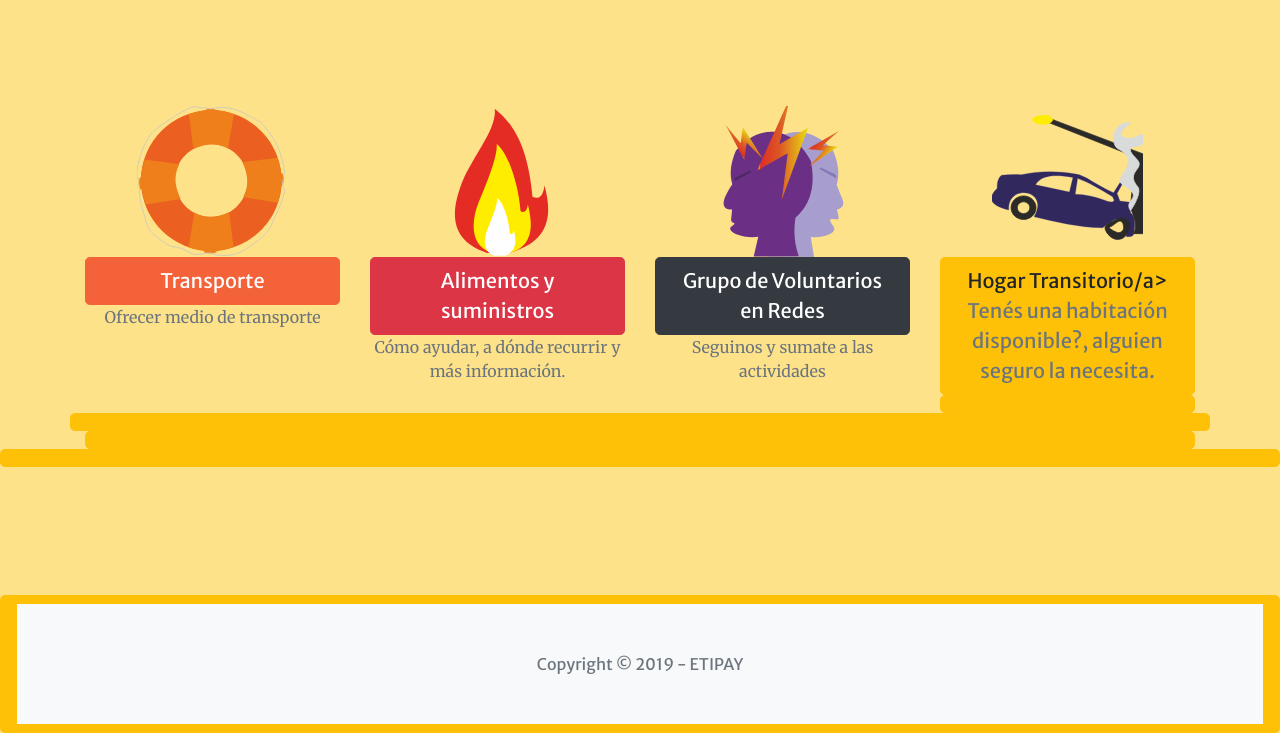
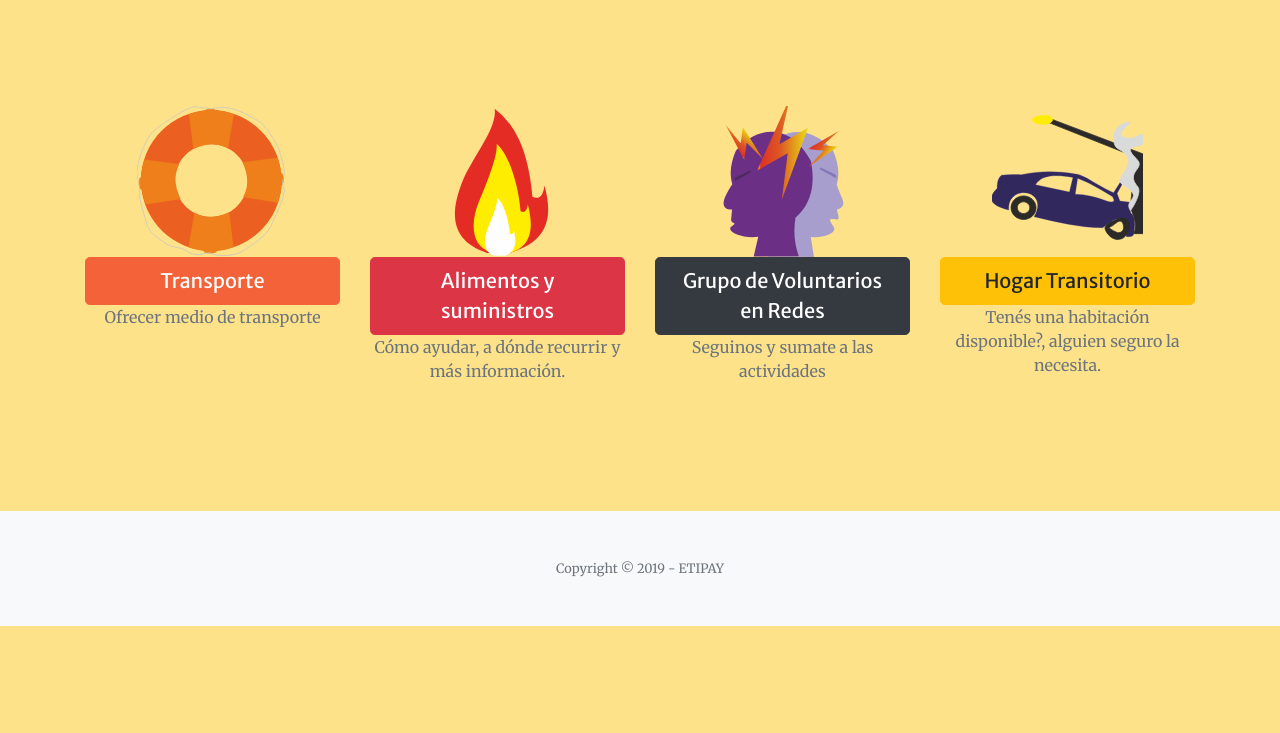
Before and after one commit to AgustinGancharov/sigem, a website with bundled scripts: page voluntariado.html in a window 1280 px wide. Shown: the part 70-803 px from the top of the page. Built offline with nearby package versions, Linux system fonts and the light colour scheme.

Commit message:
correcion error menor

```diff
--- a/voluntariado.html
+++ b/voluntariado.html
@@ -134,7 +134,7 @@
         <div class="col-lg-3 col-md-6 text-center">
           <div class="mt-5">
               <img src="img/TRANSITO.svg">
-              <a class="btn btn-warning btn-lg btn-block js-scroll-trigger" href="404.html">Hogar Transitorio/a>
+              <a class="btn btn-warning btn-lg btn-block js-scroll-trigger" href="404.html">Hogar Transitorio</a>
             <!-- <h3 class="h4 mb-2">TRÁNSITO</h3> -->
             <p class="text-muted mb-0">Tenés una habitación disponible?, alguien seguro la necesita.     </p>
 
```
